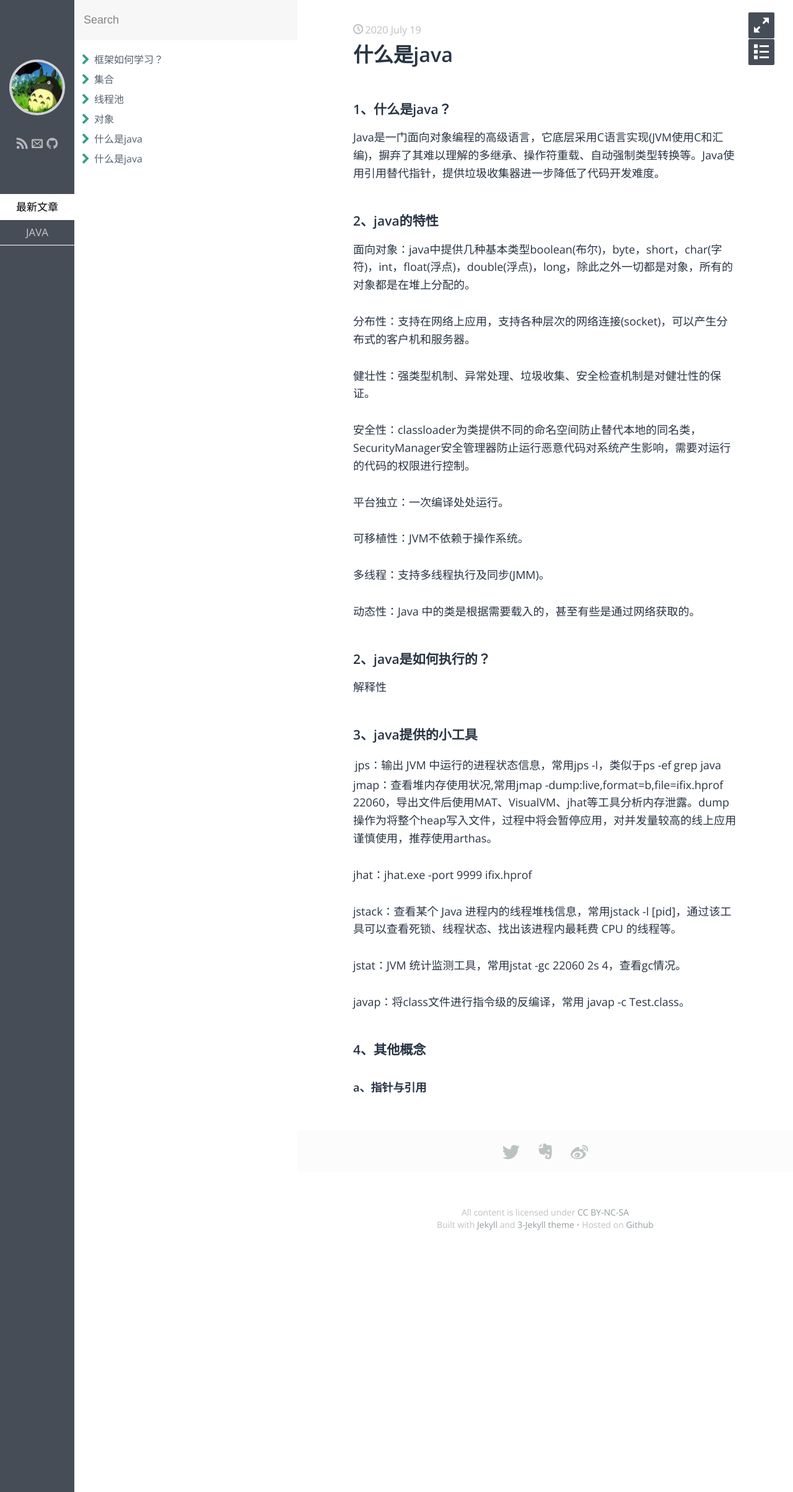
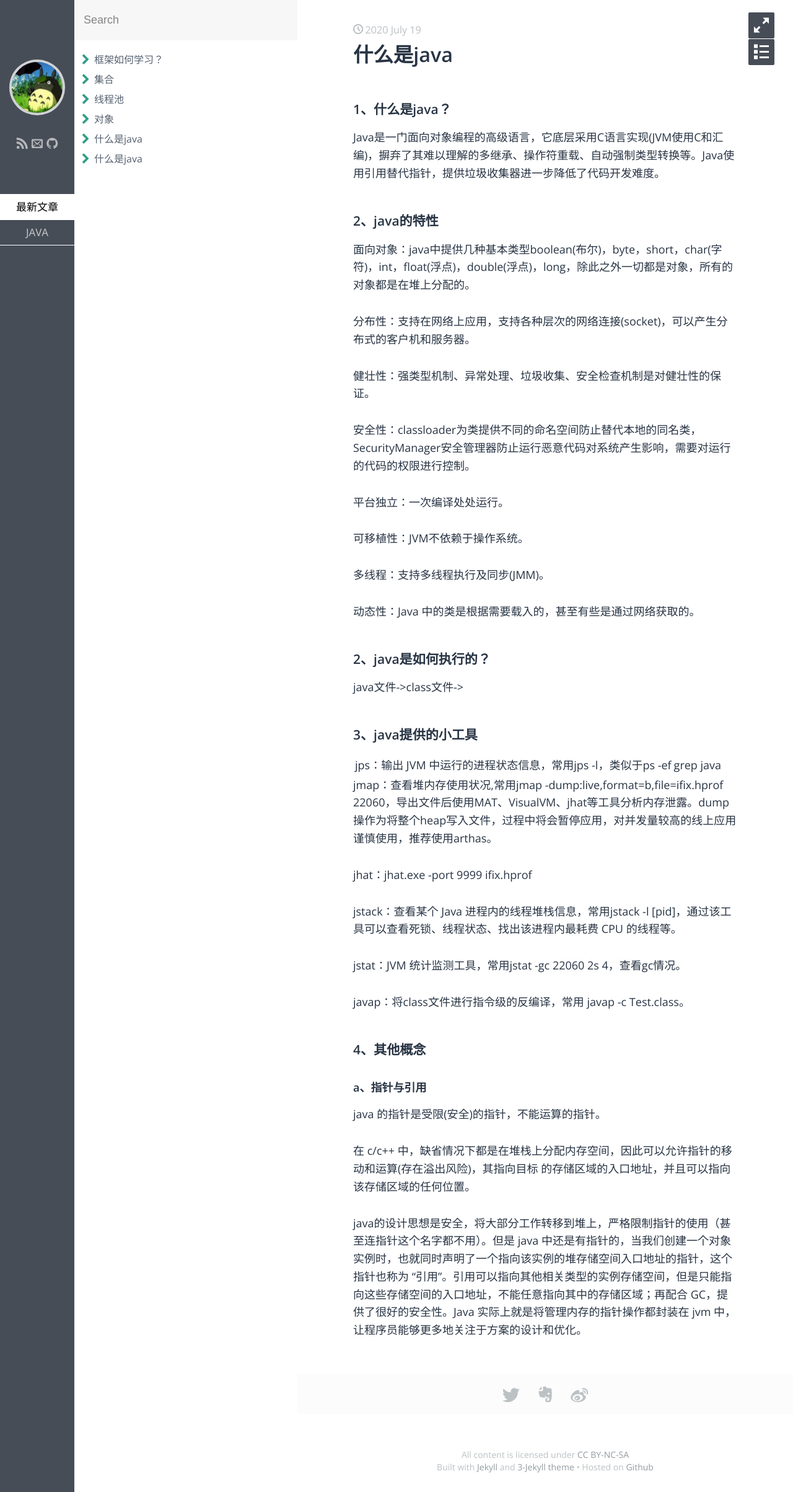
Before and after one commit to doubcrick/doubcrick.github.io, a Jekyll site: the page built from _posts/java/java/2020-07-19-java.md, in a window 1280 px wide. Shown: the whole page at 62% size. Built offline with Jekyll 4.4.1, drawn with Linux system fonts in a browser that asks for light colours; some web fonts are replaced; comment, search, counter and statistics services are not loaded.

Commit message:
2020/07/21 周二  7:33:23.05

```diff
--- a/_posts/java/java/2020-07-19-java.md
+++ b/_posts/java/java/2020-07-19-java.md
@@ -29,7 +29,7 @@ Java是一门面向对象编程的高级语言，它底层采用C语言实现(JV
 
 ### 2、java是如何执行的？
 
-解释性
+java文件->class文件->
 
 ### 3、java提供的小工具
 
@@ -48,3 +48,9 @@ javap：将class文件进行指令级的反编译，常用 javap -c Test.class
 ### 4、其他概念
 
 #### a、指针与引用
+
+java 的指针是受限(安全)的指针，不能运算的指针。
+
+在 c/c++ 中，缺省情况下都是在堆栈上分配内存空间，因此可以允许指针的移动和运算(存在溢出风险)，其指向目标 的存储区域的入口地址，并且可以指向该存储区域的任何位置。
+
+java的设计思想是安全，将大部分工作转移到堆上，严格限制指针的使用（甚至连指针这个名字都不用）。但是 java 中还是有指针的，当我们创建一个对象实例时，也就同时声明了一个指向该实例的堆存储空间入口地址的指针，这个指针也称为 “引用”。引用可以指向其他相关类型的实例存储空间，但是只能指向这些存储空间的入口地址，不能任意指向其中的存储区域；再配合 GC，提供了很好的安全性。Java 实际上就是将管理内存的指针操作都封装在 jvm 中，让程序员能够更多地关注于方案的设计和优化。
```
